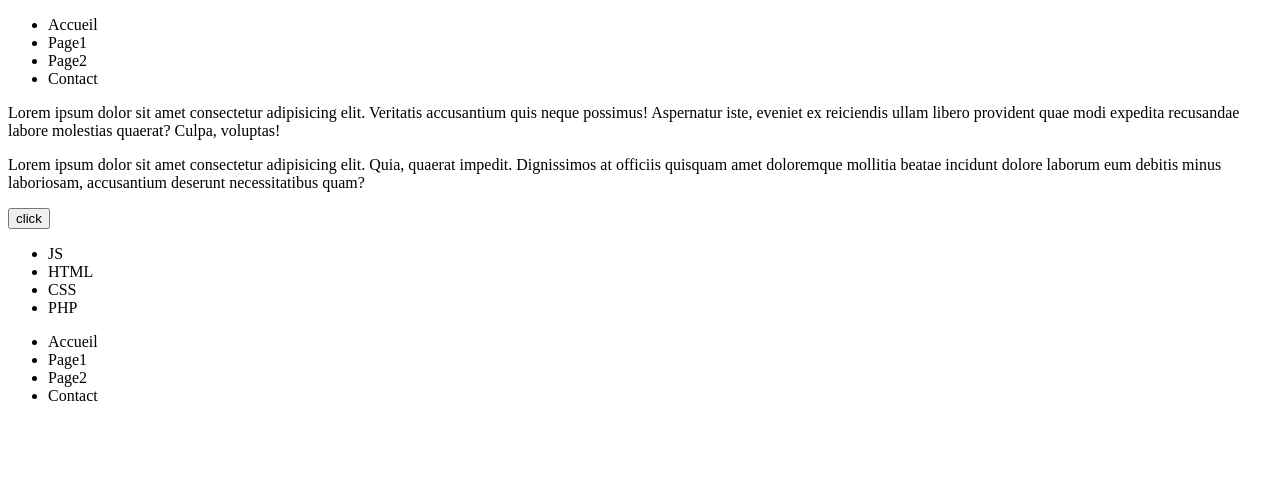
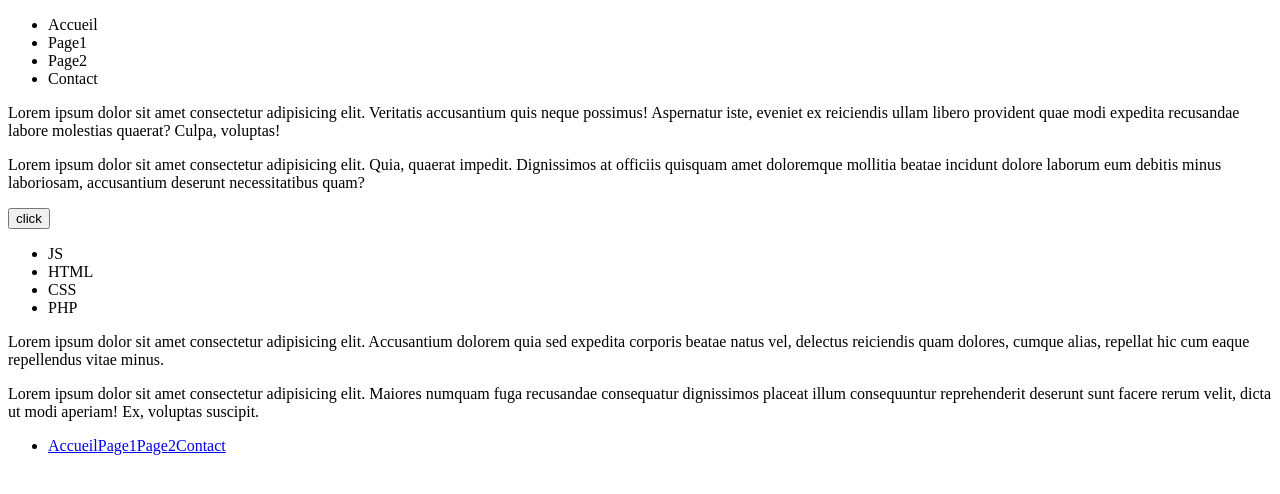
Before and after one commit to ahlem9392/get-git, a plain HTML site: page index.html in a window 1280 px wide. Drawn offline with Linux system fonts and the light colour scheme.

Commit message:
footer added

```diff
--- a/index.html
+++ b/index.html
@@ -37,12 +37,12 @@
         </ul>
     </main>
 <footer>
+    <p> Lorem ipsum dolor sit amet consectetur adipisicing elit. Accusantium dolorem quia sed expedita corporis beatae natus vel, delectus reiciendis quam dolores, cumque alias, repellat hic cum eaque repellendus vitae minus. </p>
+    <p>Lorem ipsum dolor sit amet consectetur adipisicing elit. Maiores numquam fuga recusandae consequatur dignissimos placeat illum consequuntur reprehenderit deserunt sunt facere rerum velit, dicta ut modi aperiam! Ex, voluptas suscipit.</p>
     <nav>
         <ul>
-            <li><a href="#"></a>Accueil</li>
-            <li><a href="#"></a>Page1</li>
-            <li><a href="#"></a>Page2</li>
-            <li><a href="#"></a>Contact</li>
+            <li><a href="#">Accueil</a><a href="#">Page1</a><a href="#">Page2</a><a href="#">Contact</a></li>
+
         </ul>
     </nav>
 </footer>
```
